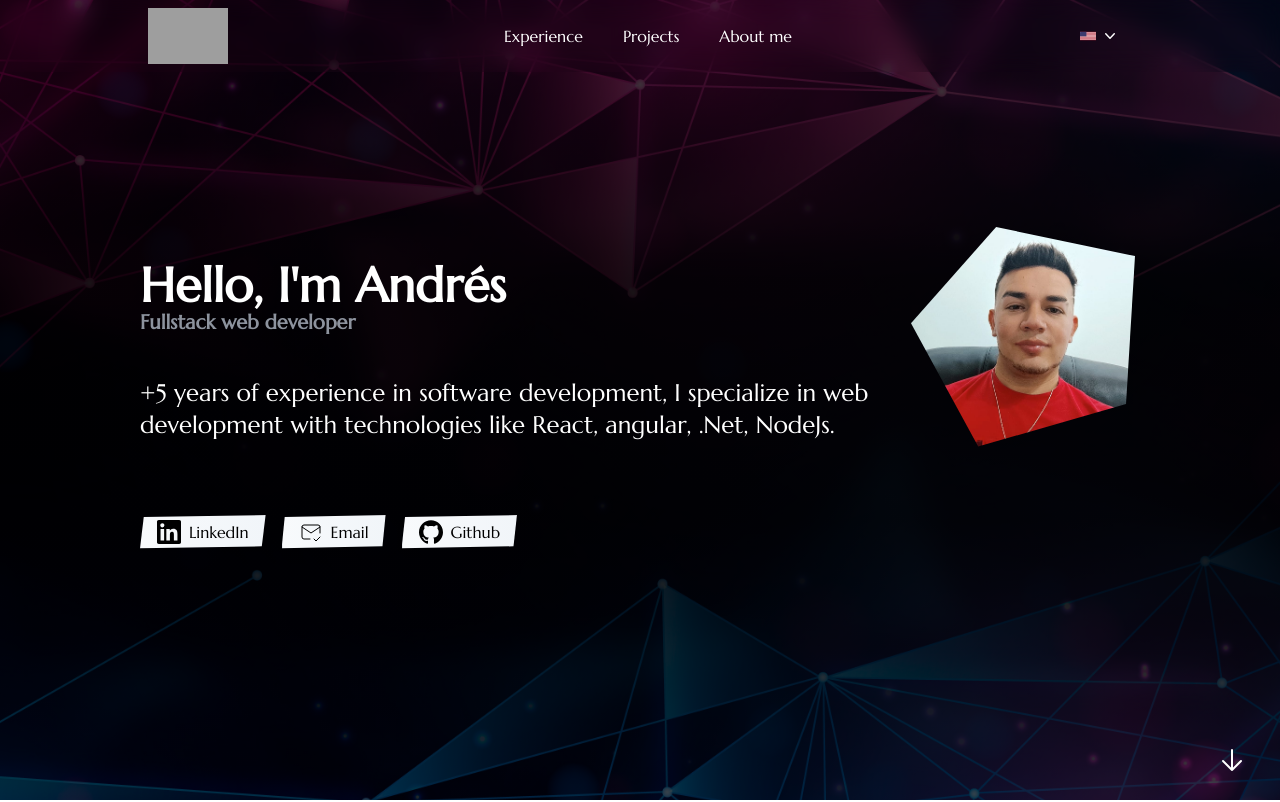
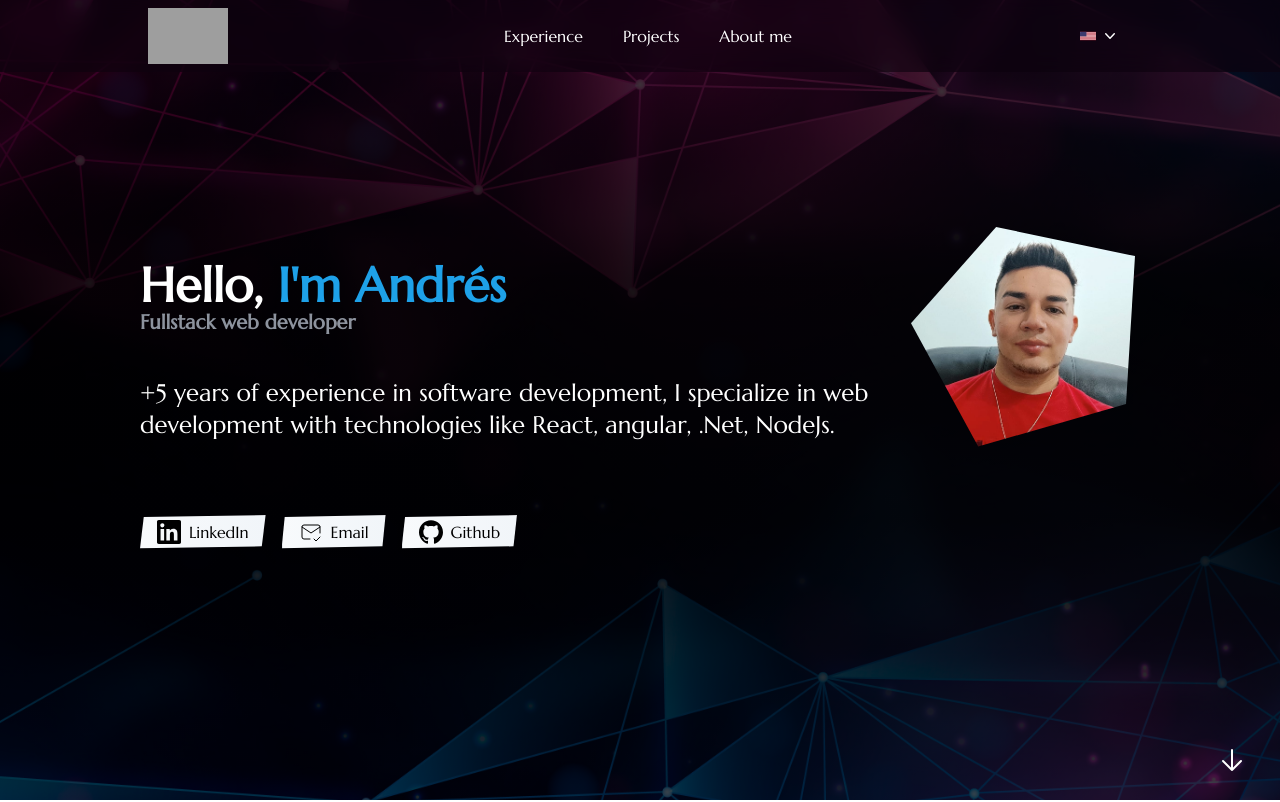
Before and after one commit to AndrewRinconDev/ar-portfolio, a Next.js app: page / in a window 1280 px wide. Shown: the top 802 px of the page. Built offline with nearby package versions, Linux system fonts and the light colour scheme; grey boxes are pictures that could not be loaded.

Commit message:
Change colors

```diff
--- a/src/components/Banner/Banner.tsx
+++ b/src/components/Banner/Banner.tsx
@@ -8,7 +8,6 @@ import Icon from "../Icon/Icon";
 import { IconKeys } from "../Icon/IIcon";
 
 import "./Banner.css";
-import { colors } from "@/utils/Constants";
 
 export default function Banner() {
   const { t } = useTranslation();
@@ -31,7 +30,7 @@ export default function Banner() {
           <header className="md:w-9/12 text-white text-center md:text-left">
             <h1 className="text-3xl font-bold md:text-4xl lg:text-5xl text-dark-700 dark:text-dark-200">
               {t("banner_title")}
-              <span className={`text-[${colors.lightBlue}] dark:text-blue-300`}>
+              <span className=" text-[#1ea1e8] dark:text-blue-300">
                 {t(name_key)}
               </span>
             </h1>
--- a/src/components/Experience/Experience.tsx
+++ b/src/components/Experience/Experience.tsx
@@ -2,7 +2,6 @@
 import { useTranslation } from "react-i18next";
 import CV from "@/cv.json";
 import Icon from "../Icon/Icon";
-import { colors } from "@/utils/Constants";
 
 export default function Experience() {
   const { t } = useTranslation();
@@ -25,7 +24,7 @@ export default function Experience() {
         {experience.map((job, index) => (
           <li className="mb-10 ms-4" key={`experience-${index}`}>
             <div className="absolute w-3 h-3 rounded-full mt-1.5 -start-1.5 border border-gray-900 bg-gray-700 dark:bg-slate-50"></div>
-            <h3 className={`text-lg font-semibold text-[${colors.darkBlue}] dark:text-sky-300/80 mt-2`}>
+            <h3 className="text-lg font-semibold text-[c] dark:text-sky-300/80 mt-2">
               {t(job.position_key)} - {job.company}
             </h3>
             <time className="block mb-2 text-sm leading-none text-gray-600 font-semibold dark:text-black-200/90">
--- a/src/components/Navbar/Navbar.tsx
+++ b/src/components/Navbar/Navbar.tsx
@@ -7,7 +7,6 @@ import LanguageDropdown from "../LanguageDropdown/LanguageDropdown";
 import { useTranslation } from "react-i18next";
 import Icon from "../Icon/Icon";
 import { navbarLinks } from "./NavbarLinks";
-import { colors } from "@/utils/Constants";
 
 export default function Navbar() {
   const [navbarOpen, setNavbarOpen] = useState(false);
@@ -22,7 +21,7 @@ export default function Navbar() {
   };
 
   return (
-    <header className={`backdrop-blur-md bg-[${colors.darkPink}]/60 dark:bg-dark-900/30 w-full z-20 top-0 left-0 fixed`}>
+    <header className="backdrop-blur-md bg-[#0c030e]/60 dark:bg-dark-900/30 w-full z-20 top-0 left-0 fixed">
       <nav className="container px-2 w-full md:w-[90%] max-w-[850px] xl:max-w-[1000px] flex flex-wrap items-center justify-between mx-auto py-2 text-white">
         <Link
           href="/"
```
